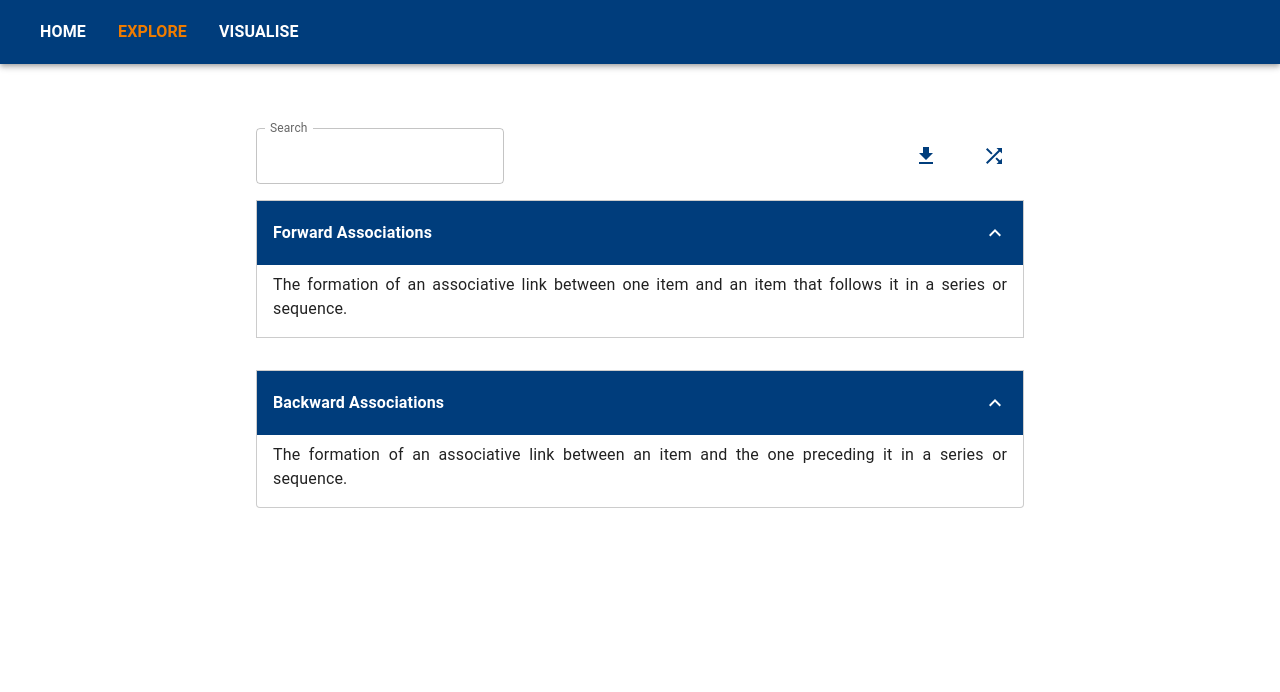
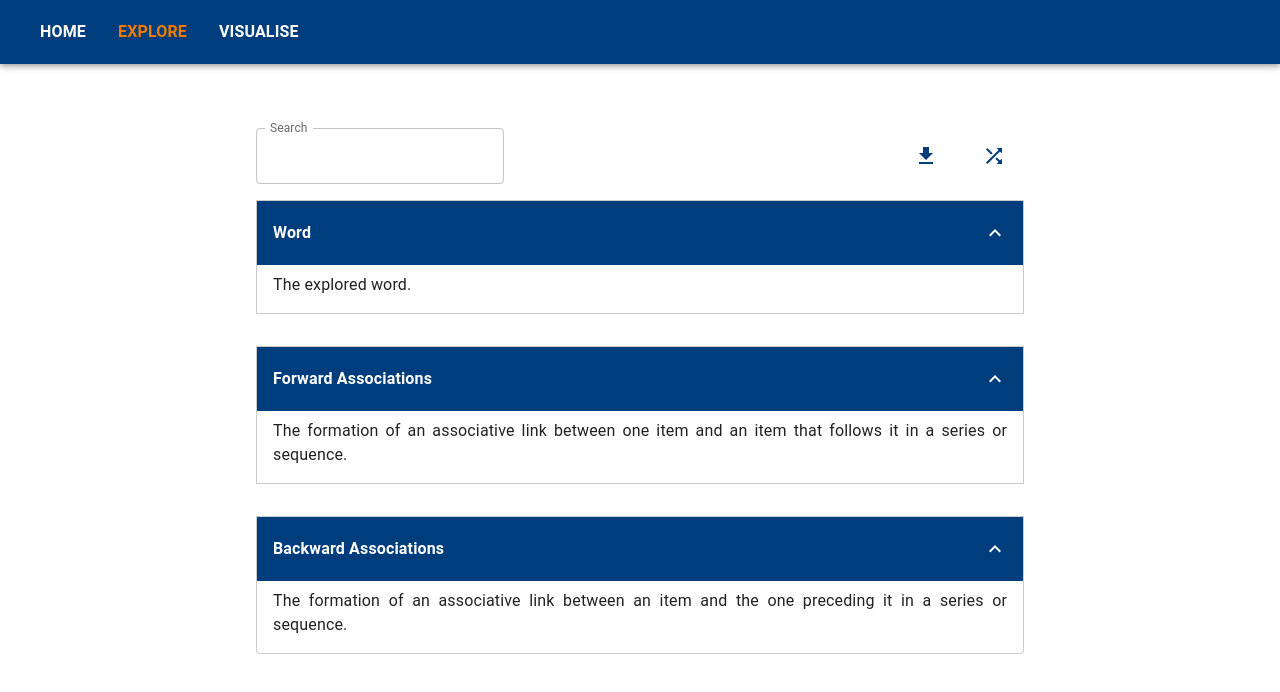
Before and after one commit to SinglishWords/singlish-words-frontend-v2, a React (Create React App) app: page /explore in a window 1280 px wide. Shown: the top 692 px of the page. Built offline with nearby package versions, Linux system fonts and the light colour scheme.

Commit message:
Clean up visualisation integration

```diff
--- a/src/components/SearchBar.tsx
+++ b/src/components/SearchBar.tsx
@@ -50,6 +50,7 @@ export const SearchBar = ({
     if (event.key === "Enter") {
       setSearchWord(text);
       setIsSearchWord && setIsSearchWord(true);
+      if (inputRef.current) inputRef.current.value = "";
     }
   };
 
@@ -58,12 +59,6 @@ export const SearchBar = ({
   ) => {
     setRelation && setRelation(event.target.value);
   };
-
-  /* Populate textfield when a randomised word is called*/
-  useEffect(() => {
-    if (inputRef.current && randomAssociation)
-      inputRef.current.value = randomAssociation.word;
-  }, [randomAssociation]);
 
   return (
     <Stack
--- a/src/pages/ExplorePage.tsx
+++ b/src/pages/ExplorePage.tsx
@@ -13,6 +13,9 @@ import {
 export const ExplorePage = () => {
   const [searchWord, setSearchWord] = useState<string>("");
   const [randomWord, setRandomWord] = useState<string>("");
+  const [isSearchWord, setIsSearchWord] = useState<boolean | undefined>(
+    undefined
+  );
   const [forward, setForward] = useState<GetAssociationRes>();
   const [backward, setBackward] = useState<GetAssociationRes>();
 
@@ -32,6 +35,15 @@ export const ExplorePage = () => {
   }, [randomAssociation]);
 
   const panels = [
+    {
+      header: "Word",
+      body:
+        isSearchWord === undefined
+          ? "The explored word."
+          : isSearchWord
+          ? searchWord
+          : randomWord,
+    },
     {
       header: "Forward Associations",
       body:
@@ -77,6 +89,7 @@ export const ExplorePage = () => {
         page="Explore"
         searchWord={searchWord}
         setSearchWord={setSearchWord}
+        setIsSearchWord={setIsSearchWord}
       />
       {panels.map((panel) => (
         <ExpansionPanel key={panel.header} panel={panel} />
--- a/src/pages/VisualisePage.tsx
+++ b/src/pages/VisualisePage.tsx
@@ -56,6 +56,7 @@ const normalize = (association: GetAssociationRes | undefined) => {
 
 export const VisualisePage = () => {
   const [searchWord, setSearchWord] = useState<string>("");
+  const [randomWord, setRandomWord] = useState<string>("");
   const [isSearchWord, setIsSearchWord] = useState<boolean | undefined>(
     undefined
   );
@@ -85,8 +86,10 @@ export const VisualisePage = () => {
     if (!isSearchWord && isSearchWord !== undefined) {
       if (relation === "Forward Associations") {
         setAssociation(randomAssociation && randomAssociation.forward);
+        setRandomWord((randomAssociation && randomAssociation.word) || "");
       } else if (relation === "Backward Associations") {
         setAssociation(randomAssociation && randomAssociation.backward);
+        setRandomWord((randomAssociation && randomAssociation.word) || "");
       } else {
         return;
       }
@@ -124,6 +127,15 @@ export const VisualisePage = () => {
         setRelation={setRelation}
       />
       <Typography variant="body1" sx={{ alignSelf: "start" }}>
+        Word:{" "}
+        <i>
+          {isSearchWord === undefined
+            ? ""
+            : isSearchWord
+            ? searchWord
+            : randomWord}
+        </i>
+        <br />
         Visualisation: <i>One-hop Network</i>
         <br />
         Relation: <i>{relation}</i>
```
